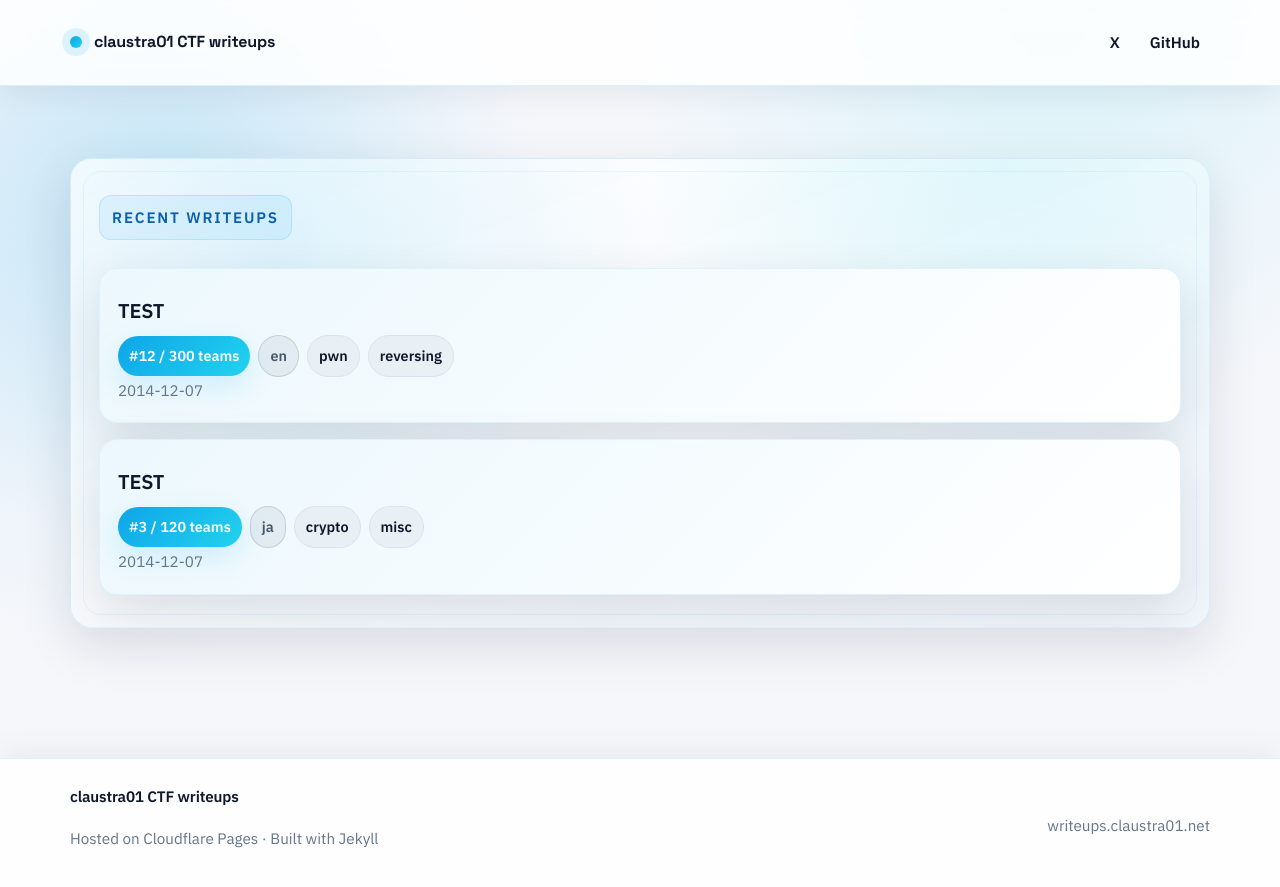
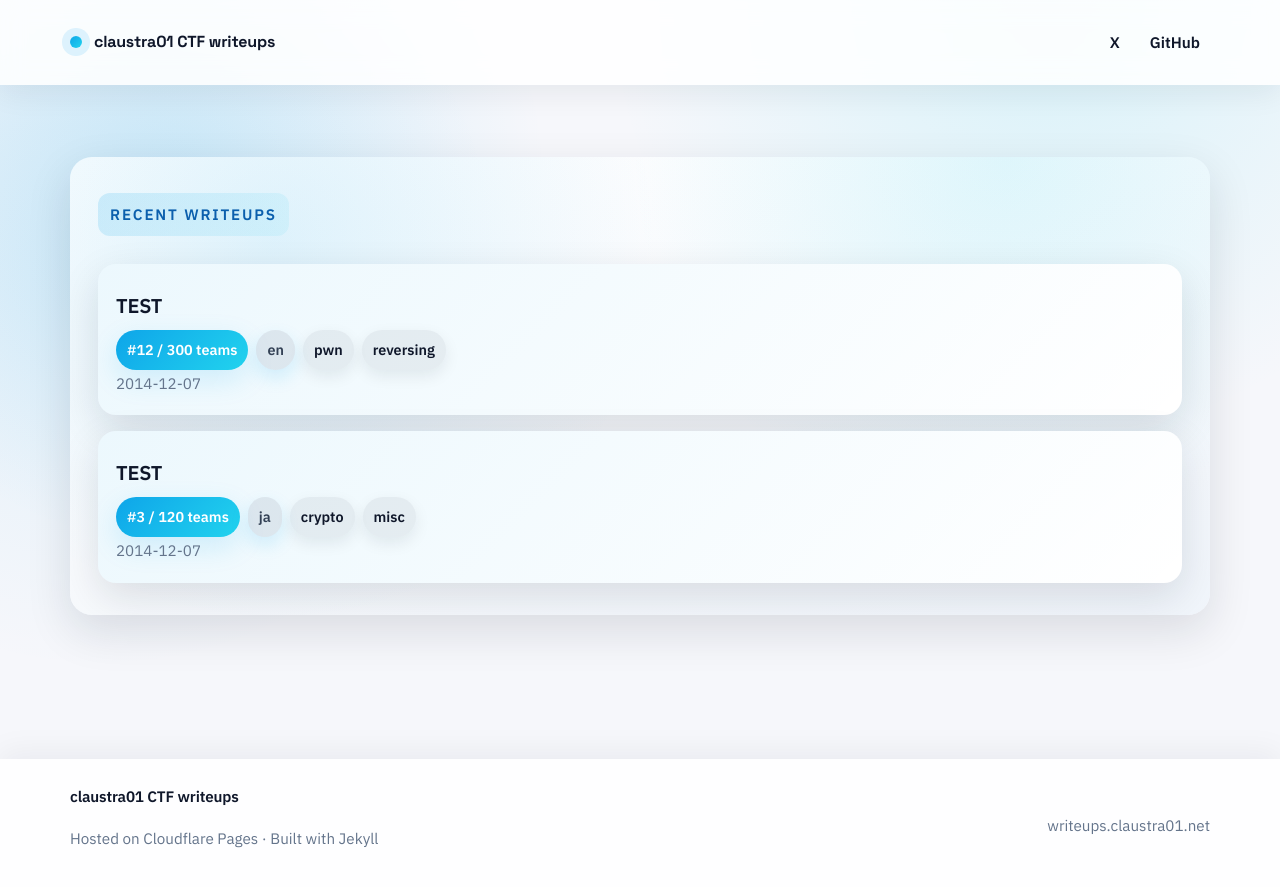
Before and after one commit to claustra01/my-ctf-writeups, a Jekyll site: the page built from index.md, in a window 1280 px wide. Shown: the top 887 px of the page. Built offline with Jekyll 4.4.1, drawn with Linux system fonts in a browser that asks for light colours.

Commit message:
update: border style

```diff
--- a/assets/css/main.css
+++ b/assets/css/main.css
@@ -72,7 +72,6 @@ a:hover {
   z-index: 10;
   backdrop-filter: blur(12px);
   background: rgba(255, 255, 255, 0.85);
-  border-bottom: 1px solid rgba(14, 165, 233, 0.14);
   box-shadow: 0 8px 30px rgba(15, 23, 42, 0.07);
 }
 
@@ -147,10 +146,9 @@ a:hover {
   position: relative;
   isolation: isolate;
   background: linear-gradient(160deg, rgba(255, 255, 255, 0.96), rgba(240, 245, 251, 0.92));
-  border: 1px solid rgba(14, 165, 233, 0.14);
   border-radius: 22px;
   padding: 32px 28px;
-  box-shadow: var(--shadow);
+  box-shadow: 0 16px 46px rgba(15, 23, 42, 0.12);
   overflow: hidden;
 }
 
@@ -165,23 +163,12 @@ a:hover {
   pointer-events: none;
 }
 
-.content-wrap::after {
-  content: "";
-  position: absolute;
-  inset: 12px;
-  border: 1px solid rgba(14, 165, 233, 0.08);
-  border-radius: 18px;
-  z-index: 0;
-  pointer-events: none;
-}
-
 .content-wrap > * {
   position: relative;
   z-index: 1;
 }
 
 .site-footer {
-  border-top: 1px solid rgba(14, 165, 233, 0.12);
   padding: 24px 0 32px;
   background: rgba(255, 255, 255, 0.9);
   box-shadow: 0 -8px 28px rgba(15, 23, 42, 0.05);
@@ -212,8 +199,7 @@ a:hover {
   align-items: center;
   gap: 8px;
   padding: 8px 12px;
-  background: rgba(14, 165, 233, 0.08);
-  border: 1px solid rgba(14, 165, 233, 0.16);
+  background: linear-gradient(120deg, rgba(14, 165, 233, 0.16), rgba(34, 211, 238, 0.08));
   border-radius: 12px;
   font-size: 0.95rem;
   letter-spacing: 0.12em;
@@ -230,13 +216,12 @@ a:hover {
 
 .card {
   background: var(--panel);
-  border: 1px solid rgba(14, 165, 233, 0.14);
   border-radius: 18px;
   padding: 18px;
-  box-shadow: var(--shadow);
+  box-shadow: 0 14px 40px rgba(15, 23, 42, 0.12);
   position: relative;
   overflow: hidden;
-  transition: transform 180ms ease, box-shadow 180ms ease, border-color 180ms ease;
+  transition: transform 180ms ease, box-shadow 180ms ease;
 }
 
 .card::before {
@@ -249,8 +234,7 @@ a:hover {
 
 .card:hover {
   transform: translateY(-3px);
-  border-color: rgba(14, 165, 233, 0.45);
-  box-shadow: 0 16px 44px rgba(15, 23, 42, 0.16);
+  box-shadow: 0 18px 48px rgba(15, 23, 42, 0.14), 0 12px 32px rgba(14, 165, 233, 0.12);
 }
 
 .card > * {
@@ -323,21 +307,20 @@ a:hover {
   border-radius: 999px;
   font-size: 0.9rem;
   font-weight: 700;
-  background: rgba(14, 165, 233, 0.12);
+  background: linear-gradient(135deg, rgba(14, 165, 233, 0.16), rgba(34, 211, 238, 0.1));
   color: #0b5fad;
-  border: 1px solid rgba(14, 165, 233, 0.2);
+  box-shadow: 0 8px 18px rgba(14, 165, 233, 0.15);
 }
 
 .pill.subtle {
-  background: rgba(100, 116, 139, 0.1);
-  color: #475569;
-  border-color: rgba(100, 116, 139, 0.24);
+  background: rgba(100, 116, 139, 0.14);
+  color: #334155;
 }
 
 .pill.ghost {
-  background: rgba(15, 23, 42, 0.04);
+  background: rgba(15, 23, 42, 0.06);
   color: #0f172a;
-  border: 1px solid var(--border);
+  box-shadow: 0 6px 16px rgba(15, 23, 42, 0.08);
 }
 
 .pill.stat {
@@ -350,9 +333,8 @@ a:hover {
 .writeup {
   background: var(--panel);
   border-radius: 22px;
-  border: 1px solid rgba(14, 165, 233, 0.14);
   padding: 26px 22px;
-  box-shadow: var(--shadow);
+  box-shadow: 0 18px 50px rgba(15, 23, 42, 0.14);
   position: relative;
   overflow: hidden;
 }
@@ -407,16 +389,14 @@ a:hover {
 }
 
 .stat-block {
-  background: rgba(14, 165, 233, 0.06);
-  border: 1px solid rgba(14, 165, 233, 0.16);
+  background: linear-gradient(135deg, rgba(14, 165, 233, 0.08), rgba(34, 211, 238, 0.06));
   border-radius: 16px;
   padding: 12px 14px;
-  box-shadow: 0 8px 24px rgba(15, 23, 42, 0.08);
+  box-shadow: 0 10px 26px rgba(15, 23, 42, 0.1);
 }
 
 .stat-block.highlight {
-  background: linear-gradient(135deg, rgba(14, 165, 233, 0.16), rgba(34, 211, 238, 0.12));
-  border-color: rgba(14, 165, 233, 0.4);
+  background: linear-gradient(135deg, rgba(14, 165, 233, 0.2), rgba(34, 211, 238, 0.14));
   box-shadow: var(--shadow-soft);
 }
 
@@ -481,16 +461,16 @@ a:hover {
   border-radius: 12px;
   overflow-x: auto;
   font-family: var(--mono);
-  border: 1px solid rgba(226, 232, 240, 0.12);
+  box-shadow: 0 12px 28px rgba(15, 23, 42, 0.18);
 }
 
 .markdown-body blockquote {
   margin: 0 0 16px 0;
-  padding: 10px 14px;
-  border-left: 3px solid var(--accent);
-  background: rgba(14, 165, 233, 0.08);
+  padding: 14px 16px;
+  background: linear-gradient(120deg, rgba(14, 165, 233, 0.16), rgba(34, 211, 238, 0.1));
   color: #0f172a;
-  border-radius: 10px;
+  border-radius: 14px;
+  box-shadow: 0 12px 30px rgba(15, 23, 42, 0.08);
 }
 
 .markdown-body ul {
```
